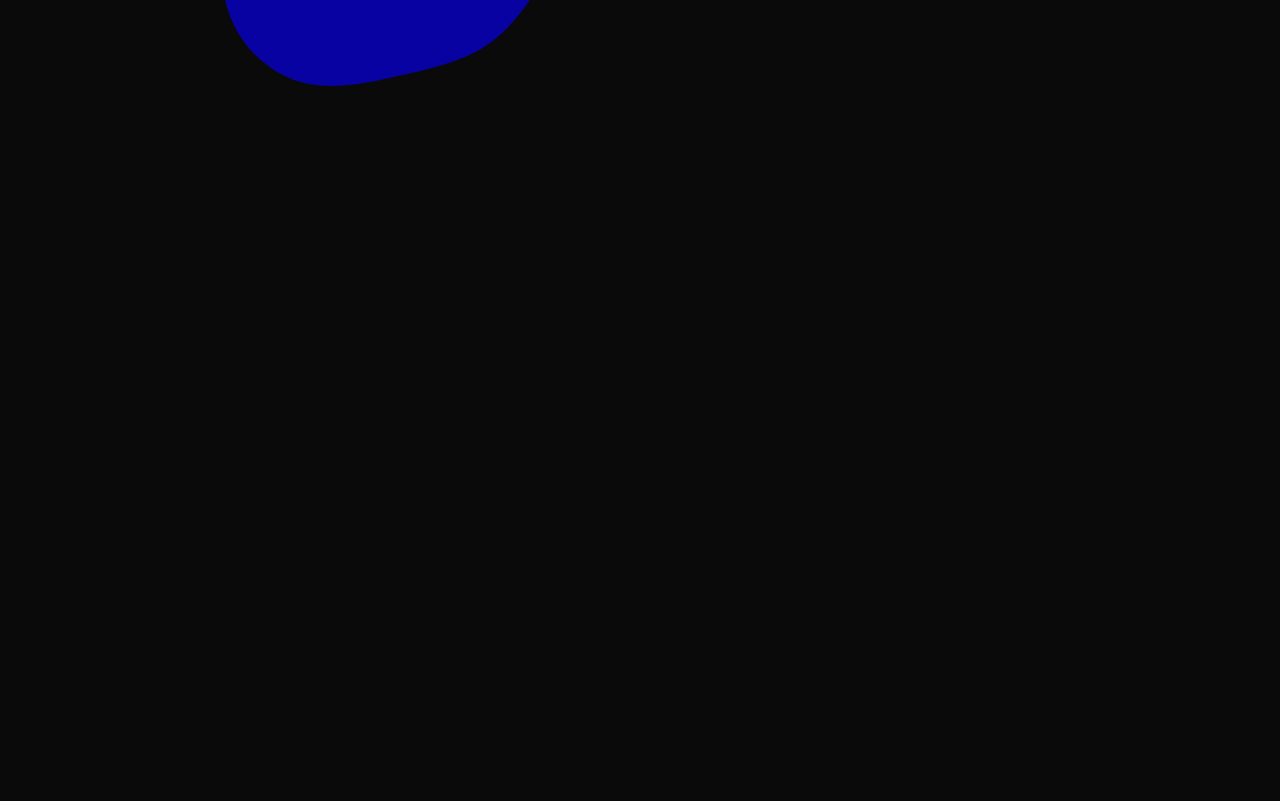
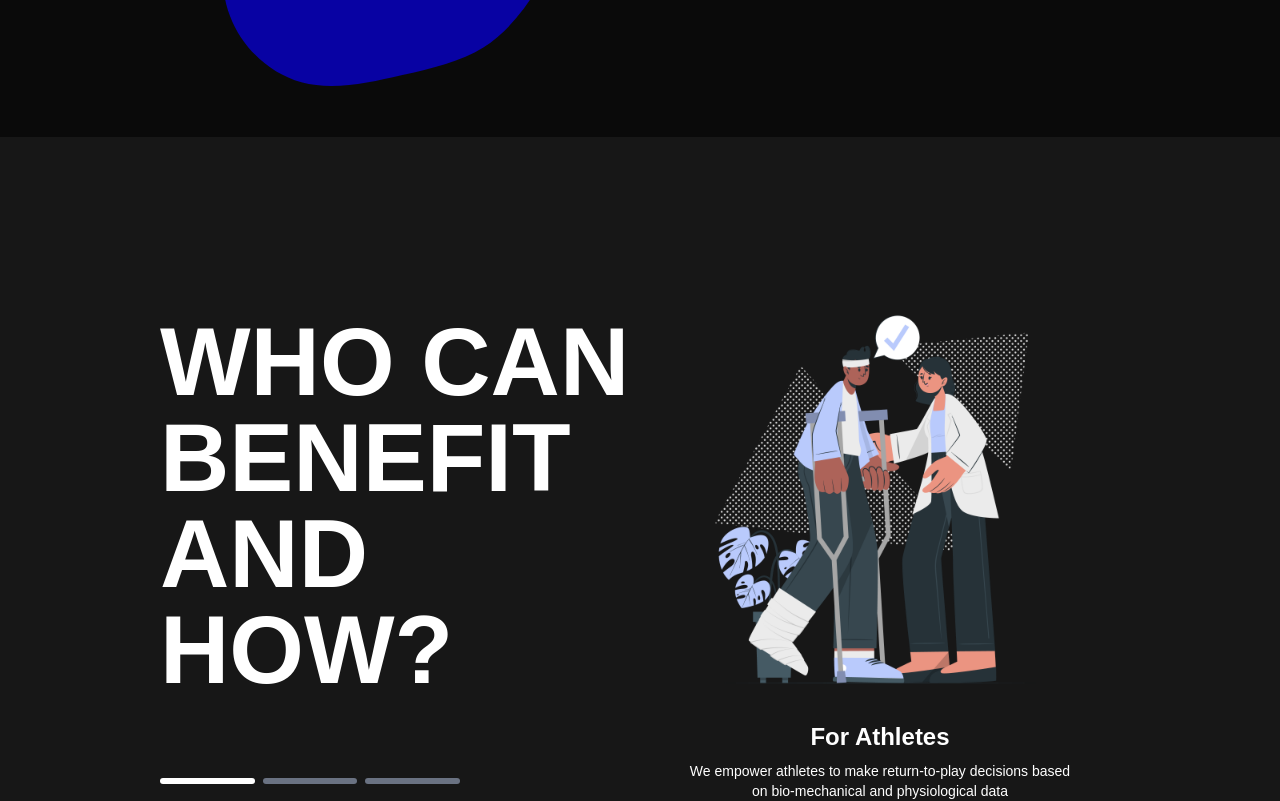
Before and after one commit to TwinspireNeuralSolutions/website, a Next.js app: page / in a window 1280 px wide. Shown: the part 2420-3221 px from the top of the page. Built offline with nearby package versions, Linux system fonts and the light colour scheme.

Commit message:
Add injury illustration to Home page and introduce a new solutions section highlighting benefits for athletes, enhancing content and layout for better user engagement.

```diff
--- a/src/app/page.tsx
+++ b/src/app/page.tsx
@@ -146,6 +146,39 @@ export default function Home() {
             </div>
           </div>
         </section>
+        {/* Section 4 - Solutions */}
+        <section
+          id="solutions"
+          className="flex items-center justify-center bg-neutral-900 p-40 text-white"
+        >
+          <div className="flex max-w-[1400px] items-center justify-center">
+            <div className="flex flex-1 flex-col items-start justify-between">
+              <h1 className="mb-20 text-left text-8xl font-bold uppercase">
+                Who can benefit and how?
+              </h1>
+              <div className="flex w-full max-w-[300px] flex-row gap-2">
+                <span className="h-[6px] w-full flex-1 rounded-full bg-white" />
+                <span className="h-[6px] w-full flex-1 rounded-full bg-gray-500" />
+                <span className="h-[6px] w-full flex-1 rounded-full bg-gray-500" />
+              </div>
+            </div>
+            <div className="flex flex-1 flex-row items-center justify-center gap-4 text-center">
+              <div className="flex flex-col items-center justify-center">
+                <Image
+                  src="/illustrations/injury-cuate.png"
+                  alt="Analytics"
+                  width={400}
+                  height={400}
+                />
+                <h2 className="mt-6 mb-2 text-2xl font-bold">For Athletes</h2>
+                <p className="max-w-sm text-sm">
+                  We empower athletes to make return-to-play decisions based on
+                  bio-mechanical and physiological data
+                </p>
+              </div>
+            </div>
+          </div>
+        </section>
       </main>
       <footer></footer>
     </>
```
Also changed, not shown: public/illustrations/injury-cuate.png (added).
